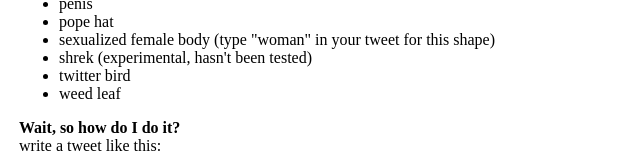
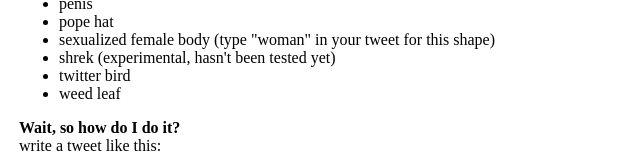
Before and after one commit to computer-lab/wordcloud_bot, a plain HTML site: page index.html in a window 1280 px wide. Shown: the part 1011-1179 px from the top of the page, 271-911 px from the left. Drawn offline with Linux system fonts and the light colour scheme.

```diff
--- a/index.html
+++ b/index.html
@@ -41,7 +41,7 @@ Tweet a message @computerlab_ including the #wordcloud. Additionally, you can in
   <li>penis</li>
   <li>pope hat</li>
   <li>sexualized female body (type "woman" in your tweet for this shape)</li>
-  <li>shrek (experimental, hasn't been tested)</li>
+  <li>shrek (experimental, hasn't been tested yet)</li>
   <li>twitter bird</li>
   <li>weed leaf</li>
 </ul>
```
